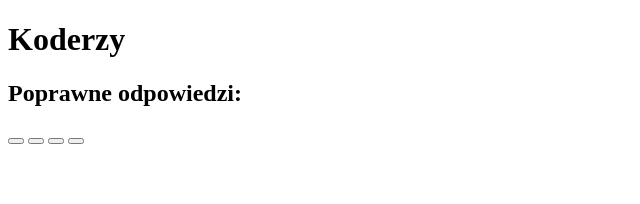
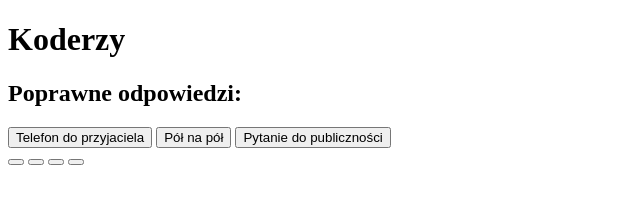
Before and after one commit to MiroslawBiedrowski/App_BackendNodeAndExpressAndFront_GameMillionaires, a website: page public/index.html in a window 1280 px wide. Shown: the whole page, without its empty margins (0-640 px from the left). Drawn offline with Linux system fonts and the light colour scheme; no server answers.

Commit message:
Add new HTML elements to support hints in the game

```diff
--- a/public/index.html
+++ b/public/index.html
@@ -11,6 +11,10 @@
     <h2>Poprawne odpowiedzi: <span id="good-answers"></span></h2>
 
     <div id="game-board">
+      <div id="tip"></div>
+      <button id="callToAFriend">Telefon do przyjaciela</button>
+      <button id="fiftyFifty">Pół na pół</button>
+      <button id="questionToTheCrowdUsed">Pytanie do publiczności</button>
       <div id="question"></div>
       <button id="answer1" data-answer="0"></button>
       <button id="answer2" data-answer="1"></button>
```
